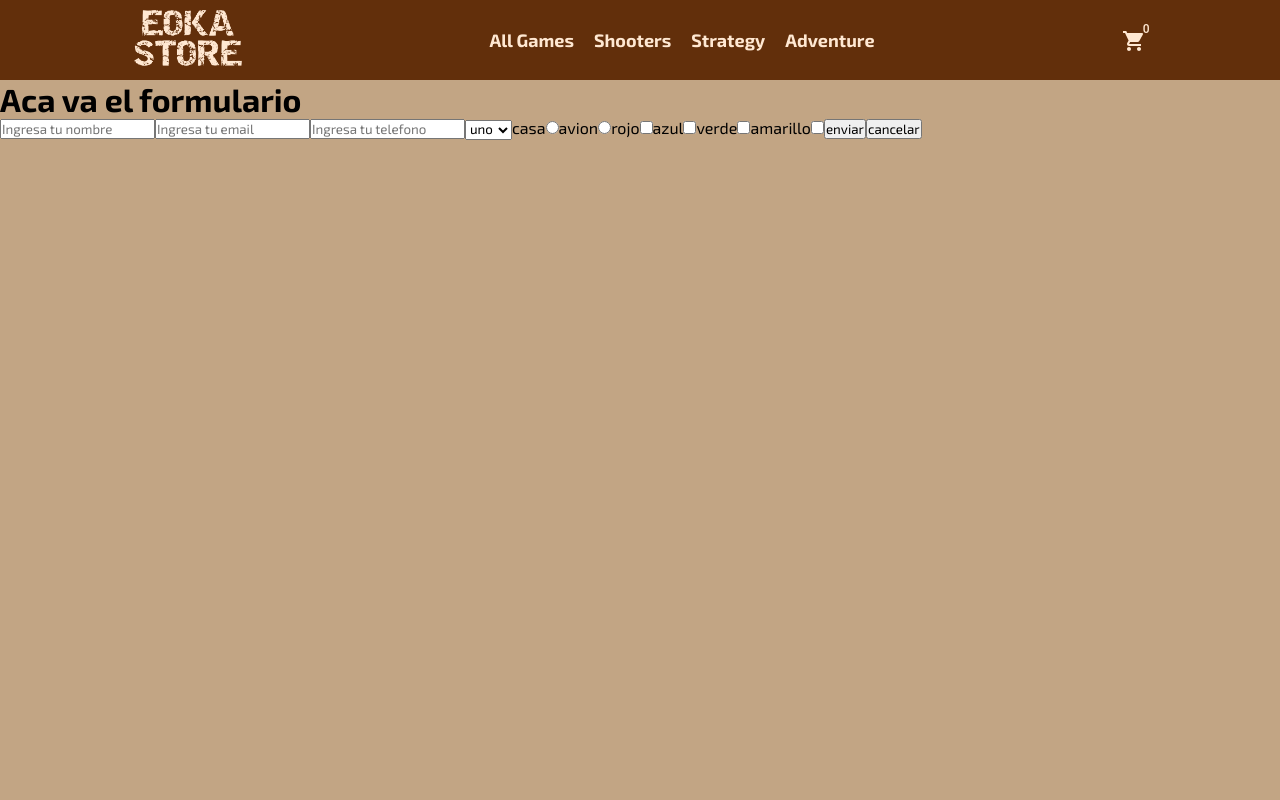
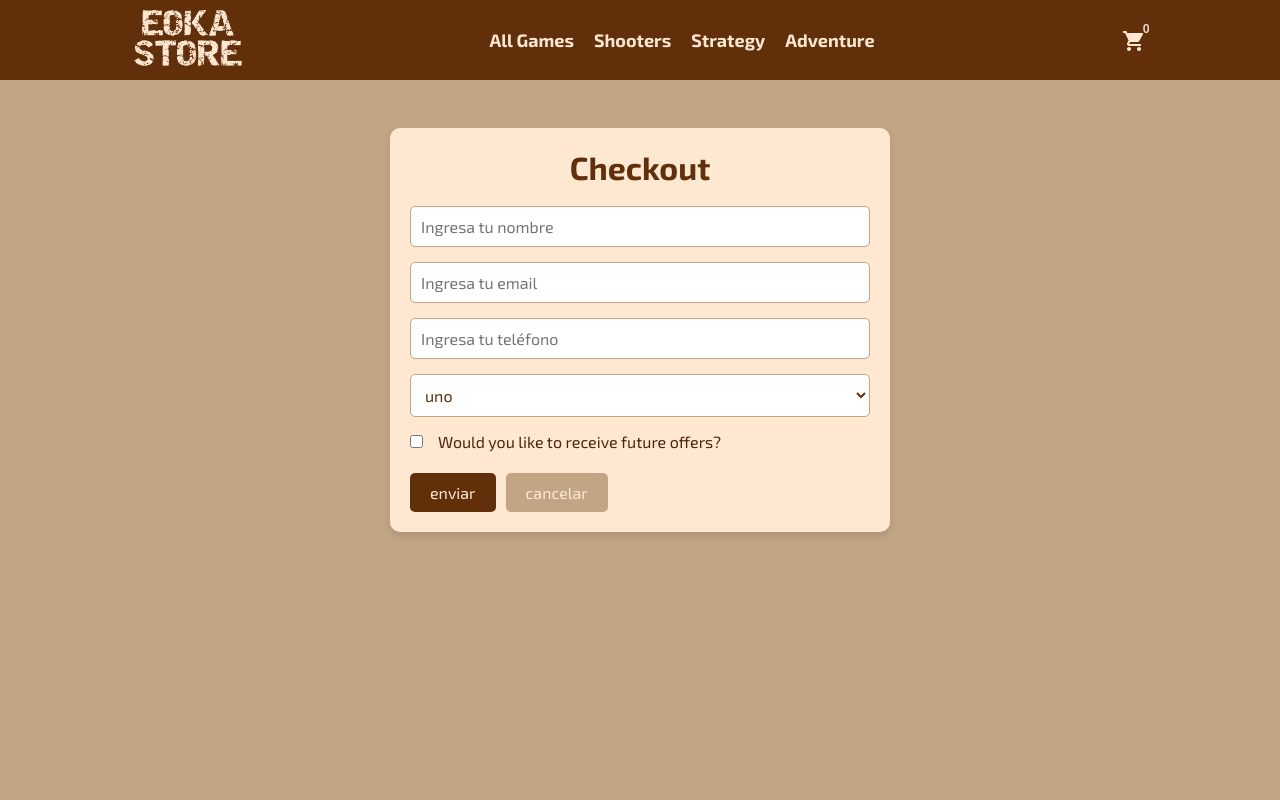
Before and after one commit to FacuMieres13/react_codehouse, a React (Vite) app: page /checkout in a window 1280 px wide. Shown: the top 800 px of the page. Built offline with nearby package versions, Linux system fonts and the light colour scheme.

Commit message:
Agregando estilos

```diff
--- /dev/null
+++ b/src/pages/checkout/Checkout.css
@@ -0,0 +1,75 @@
+.checkout-container {
+    max-width: 500px;
+    margin: auto;
+    margin-top: 3em;
+    padding: 20px;
+    background-color: #ffe8d2;
+    border-radius: 10px;
+    box-shadow: 0 4px 8px rgba(0, 0, 0, 0.1);
+  }
+
+  .checkout-title {
+    text-align: center;
+    color: #622f0b;
+    margin-bottom: 20px;
+  }
+
+  .checkout-form {
+    display: flex;
+    flex-direction: column;
+  }
+
+  .checkout-input,
+  .checkout-select {
+    padding: 10px;
+    margin-bottom: 15px;
+    border: 1px solid #c2a584;
+    border-radius: 5px;
+    font-size: 16px;
+    color: #622f0b;
+    background-color: #fff;
+  }
+
+  .checkout-input:focus,
+  .checkout-select:focus {
+    outline: none;
+    border-color: #622f0b;
+    box-shadow: 0 0 5px rgba(98, 47, 11, 0.5);
+  }
+
+  .radio-group,
+  .checkbox {
+    margin-bottom: 15px;
+    margin-right: 15px;
+  }
+
+  .radio-group label,
+  .checkbox-group label {
+    margin-right: 10px;
+    color: #50240a;
+  }
+
+  .checkout-button {
+    padding: 10px 20px;
+    margin-top: 10px;
+    border: none;
+    border-radius: 5px;
+    background-color: #622f0b;
+    color: #ffe8d2;
+    font-size: 16px;
+    cursor: pointer;
+  }
+
+  .checkout-button:hover {
+    background-color: #50240a;
+  }
+
+  .cancel {
+    background-color: #c2a584;
+    margin-left: 10px;
+  }
+
+  .cancel:hover {
+    background-color: #50240a;
+    color: #ffe8d2;
+  }
--- a/src/pages/checkout/Checkout.jsx
+++ b/src/pages/checkout/Checkout.jsx
@@ -1,8 +1,8 @@
 import { useState } from "react";
+import "./Checkout.css";
 
 const Checkout = () => {
   const [user, setUser] = useState({ nombre: "", email: "", telefono: "" });
-
   const [arrayCheckbox, setArrayCheckbox] = useState([]);
   console.log(arrayCheckbox);
 
@@ -12,8 +12,6 @@ const Checkout = () => {
   };
 
   const capturarData = (event) => {
-    // let { name, value } = event.target;
-    // setUser({ ...user, [name]: value });
     setUser({ ...user, [event.target.name]: event.target.value });
   };
 
@@ -24,6 +22,7 @@ const Checkout = () => {
   const handleRadio = (e) => {
     console.log(e.target.value);
   };
+
   const handleCheckbox = (e) => {
     const { value, checked } = e.target;
     if (checked) {
@@ -35,72 +34,44 @@ const Checkout = () => {
   };
 
   return (
-    <div>
-      <h1>Aca va el formulario</h1>
-
-      <form onSubmit={envioDeFormulario}>
-        {/* Inputs  */}
-
+    <div className="checkout-container">
+      <h1 className="checkout-title">Checkout</h1>
+      <form onSubmit={envioDeFormulario} className="checkout-form">
         <input
           type="text"
           placeholder="Ingresa tu nombre"
           onChange={capturarData}
           name="nombre"
+          className="checkout-input"
         />
         <input
-          type="text"
+          type="email"
           placeholder="Ingresa tu email"
           name="email"
           onChange={capturarData}
+          className="checkout-input"
         />
         <input
-          type="text"
-          placeholder="Ingresa tu telefono"
+          type="tel"
+          placeholder="Ingresa tu teléfono"
           name="telefono"
           onChange={capturarData}
+          className="checkout-input"
         />
-        {/* SELECT  */}
-
-        <select onChange={handleSelect}>
+        <select onChange={handleSelect} className="checkout-select">
           <option label="uno" value={"one"} />
           <option label="dos" value={"two"} />
           <option label="tres" value={15} />
         </select>
-        {/* RADIO Buttons  */}
-
-        <label>casa</label>
-        <input
-          type="radio"
-          name="entidad"
-          onChange={handleRadio}
-          value="casa"
-        />
-        <label>avion</label>
-        <input
-          type="radio"
-          name="entidad"
-          onChange={handleRadio}
-          value="avion"
-        />
-
-        {/* RADIO Buttons  */}
-        <label>rojo</label>
-        <input type="checkbox" value={"rojo"} onChange={handleCheckbox} />
-        <label>azul</label>
-        <input type="checkbox" value={"azul"} onChange={handleCheckbox} />
-        <label>verde</label>
-        <input type="checkbox" value={"verde"} onChange={handleCheckbox} />
-        <label>amarillo</label>
-        <input type="checkbox" value={"amarillo"} onChange={handleCheckbox} />
-
-        {/* BOTONES  */}
-
-        <button>enviar</button>
-        <button type="button">cancelar</button>
+        <div className="checkbox-group">
+          <input className="checkbox" type="checkbox" value={"Terms and Conditions"} onChange={handleCheckbox} />
+          <label>Would you like to receive future offers?<br></br></label>
+        </div>
+        <div className="button-group">
+          <button className="checkout-button">enviar</button>
+          <button type="button" className="checkout-button cancel">cancelar</button>
+        </div>
       </form>
-
-      {/* <button onClick={() => sumar(10, 5)}>sumar</button> */}
-      {/* <button onClick={sumar}>sumar</button> */}
     </div>
   );
 };
```
